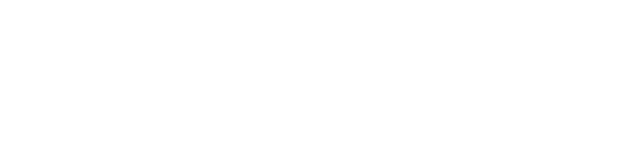
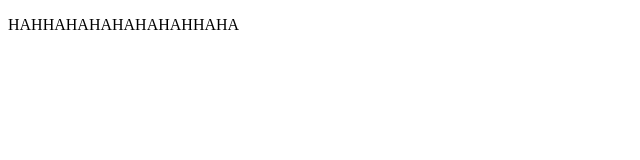
Before and after one commit to Nechnud/Filmvisarna-AB, a plain HTML site: page index.html in a window 1280 px wide. Shown: the whole page, without its empty margins (0-640 px from the left). Drawn offline with Linux system fonts and the light colour scheme.

Commit message:
added p tag hahahha

```diff
--- a/index.html
+++ b/index.html
@@ -9,7 +9,7 @@
 </head>
 
 <body>
-
+  <p>HAHHAHAHAHAHAHAHHAHA</p>
 </body>
 
 </html>
```
